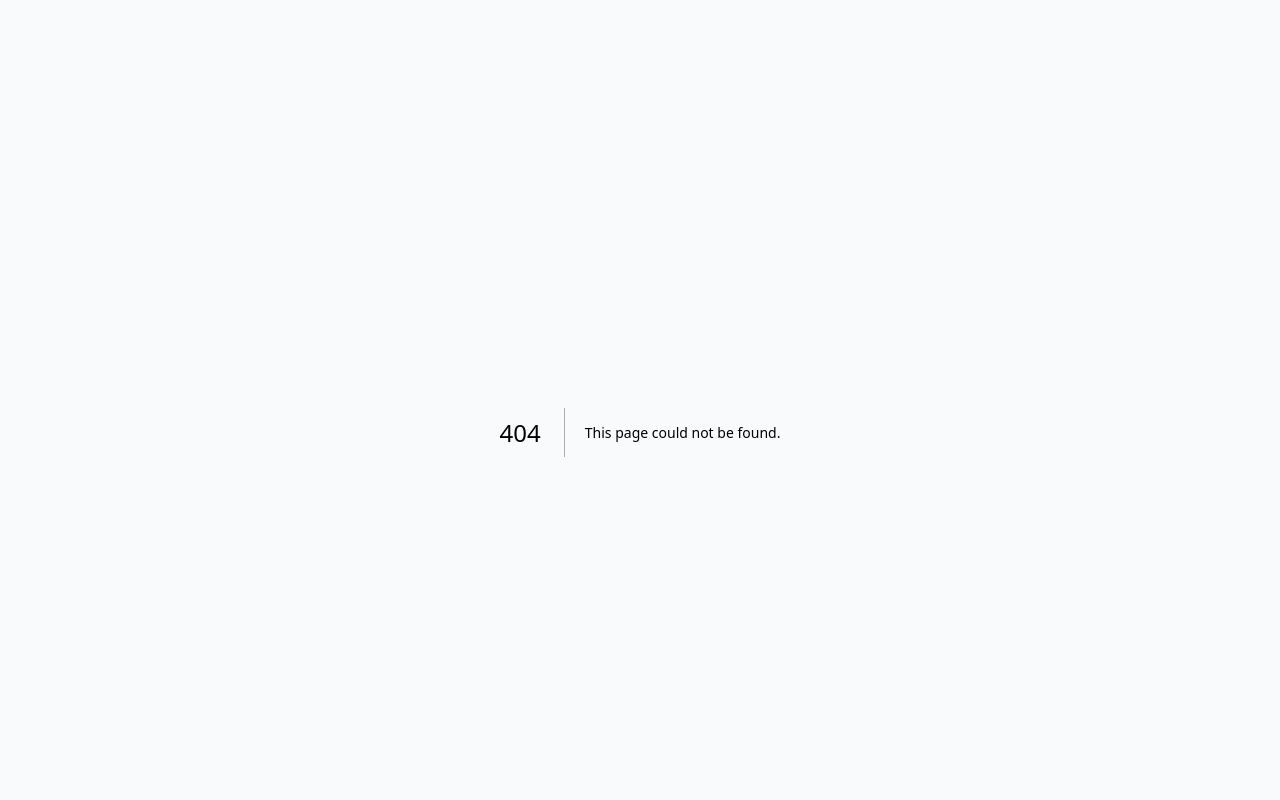
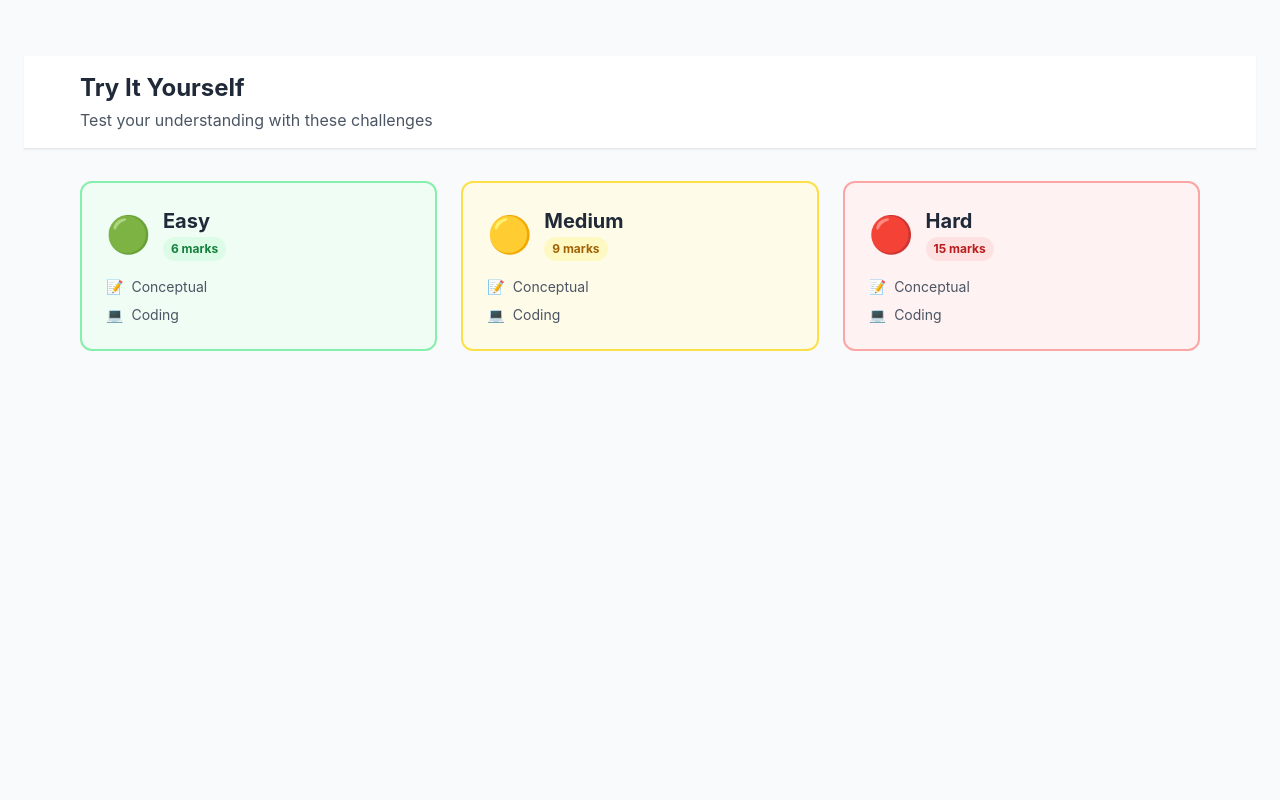
Before and after one commit to lioninthewild/portfolio, a Next.js app: page /kashvi/1/tiy in a window 1280 px wide. Before the commit this address had no page. Shown: the top 800 px of the page. Built offline with nearby package versions, Linux system fonts and the light colour scheme.

Commit message:
feat(tiy): restructure TIY pages with main page and sidebar navigation
- Add /tiy/page.tsx showing 3 horizontal cards (Easy, Medium, Hard)
- Add sidebar navigation to /tiy/[difficulty] page
- Update CourseClient.tsx to link directly to /tiy/
- Update course page to link to /tiy/ instead of ?view=tiy

```diff
--- a/src/app/kashvi/[course]/course/CourseClient.tsx
+++ b/src/app/kashvi/[course]/course/CourseClient.tsx
@@ -191,7 +191,9 @@ export default function CourseClient({ content, initialView, initialDay }: Cours
             ))}
 
             <button
-              onClick={() => selectItem({ type: "tiy" })}
+              onClick={() => {
+                window.location.href = `/kashvi/${course}/tiy/`;
+              }}
               className={`w-full flex items-center gap-3 p-2 rounded-lg hover:bg-surface-container-high transition-colors ${
                 selectedItem.type === "tiy" ? "bg-purple-accent text-white hover:bg-purple-accent/90" : ""
               } ${isMinimized ? "justify-center" : ""}`}
@@ -201,33 +203,6 @@ export default function CourseClient({ content, initialView, initialDay }: Cours
               </svg>
               {!isMinimized && <span className="text-sm font-medium truncate">Try It Yourself</span>}
             </button>
-
-            {/* TIY Sub-menu */}
-            {!isMinimized && selectedItem.type === "tiy" && (
-              <div className="ml-6 mt-2 space-y-1">
-                <Link
-                  href={`/kashvi/${course}/tiy/easy`}
-                  className="flex items-center gap-2 p-2 rounded-lg text-sm text-gray-600 hover:bg-green-50 hover:text-green-700 transition-colors"
-                >
-                  <span>🟢</span>
-                  <span>Easy (6 marks)</span>
-                </Link>
-                <Link
-                  href={`/kashvi/${course}/tiy/medium`}
-                  className="flex items-center gap-2 p-2 rounded-lg text-sm text-gray-600 hover:bg-yellow-50 hover:text-yellow-700 transition-colors"
-                >
-                  <span>🟡</span>
-                  <span>Medium (9 marks)</span>
-                </Link>
-                <Link
-                  href={`/kashvi/${course}/tiy/hard`}
-                  className="flex items-center gap-2 p-2 rounded-lg text-sm text-gray-600 hover:bg-red-50 hover:text-red-700 transition-colors"
-                >
-                  <span>🔴</span>
-                  <span>Hard (15 marks)</span>
-                </Link>
-              </div>
-            )}
           </nav>
         </div>
       </aside>
--- a/src/app/kashvi/[course]/page.tsx
+++ b/src/app/kashvi/[course]/page.tsx
@@ -129,7 +129,7 @@ export default function CourseOverviewPage() {
                     href += `?view=week${weekMatch[1]}&day=1`;
                   }
                 } else if (label.includes("tiy") || label.includes("try it yourself")) {
-                  href += "?view=tiy";
+                  href = "/kashvi/programming-fundamentals/tiy";
                 }
                 return (
                   <Link
--- a/src/app/kashvi/[course]/tiy/[difficulty]/page.tsx
+++ b/src/app/kashvi/[course]/tiy/[difficulty]/page.tsx
@@ -4,6 +4,8 @@ import { useState } from "react";
 import Link from "next/link";
 import { useParams } from "next/navigation";
 import { tiyContent, TIYDifficulty } from "@/data/tiy-content";
+
+const difficulties = ["easy", "medium", "hard"] as const;
 
 export default function TIYDifficultyPage() {
   const params = useParams();
@@ -75,7 +77,7 @@ export default function TIYDifficultyPage() {
       <header className="bg-white shadow-sm border-b border-gray-200 sticky top-0 z-10">
         <div className="max-w-4xl mx-auto px-4 py-4 flex items-center gap-4">
           <Link
-            href="/kashvi/python/course?view=tiy"
+            href="/kashvi/python/tiy"
             className="flex items-center gap-2 text-gray-600 hover:text-purple-600 transition-colors"
           >
             <svg className="w-5 h-5" fill="none" stroke="currentColor" viewBox="0 0 24 24">
@@ -84,9 +86,28 @@ export default function TIYDifficultyPage() {
             <span className="font-medium">Back to TIY</span>
           </Link>
           <div className="h-6 w-px bg-gray-300"></div>
-          <h1 className="text-xl font-bold text-gray-800">
-            TIY - {content.name} ({content.marks} marks)
-          </h1>
+
+          {/* Sidebar Navigation */}
+          <nav className="flex items-center gap-1">
+            {difficulties.map((diff) => {
+              const item = tiyContent[diff];
+              const isActive = diff === difficulty;
+              const itemStyles = item.color;
+              return (
+                <Link
+                  key={diff}
+                  href={`/kashvi/python/tiy/${diff}`}
+                  className={`px-3 py-1.5 rounded-lg text-sm font-medium transition-colors ${
+                    isActive
+                      ? `${itemStyles.bg} ${itemStyles.badge.replace('bg-', 'text-').replace('-100', '-700')}`
+                      : 'text-gray-600 hover:bg-gray-100'
+                  }`}
+                >
+                  {itemStyles.icon} {item.name}
+                </Link>
+              );
+            })}
+          </nav>
         </div>
       </header>
 
--- /dev/null
+++ b/src/app/kashvi/[course]/tiy/page.tsx
@@ -0,0 +1,64 @@
+import Link from "next/link";
+import { tiyContent } from "@/data/tiy-content";
+
+export default function TIYPage() {
+  const difficulties = ["easy", "medium", "hard"] as const;
+
+  const getStyles = (difficulty: string) => {
+    const key = difficulty as keyof typeof tiyContent;
+    return tiyContent[key]?.color || {
+      badge: "bg-gray-100 text-gray-700",
+      border: "border-gray-300",
+      bg: "bg-gray-50",
+      icon: "⚪"
+    };
+  };
+
+  return (
+    <div className="min-h-screen bg-gray-50">
+      <header className="bg-white shadow-sm border-b border-gray-200">
+        <div className="max-w-6xl mx-auto px-4 py-4">
+          <h1 className="text-2xl font-bold text-gray-800">Try It Yourself</h1>
+          <p className="text-gray-600 mt-1">Test your understanding with these challenges</p>
+        </div>
+      </header>
+
+      <main className="max-w-6xl mx-auto px-4 py-8">
+        <div className="grid grid-cols-1 md:grid-cols-3 gap-6">
+          {difficulties.map((difficulty) => {
+            const content = tiyContent[difficulty];
+            const styles = getStyles(difficulty);
+
+            return (
+              <Link
+                key={difficulty}
+                href={`/kashvi/python/tiy/${difficulty}`}
+                className={`block p-6 rounded-xl border-2 ${styles.border} ${styles.bg} hover:shadow-lg transition-shadow cursor-pointer`}
+              >
+                <div className="flex items-center gap-3 mb-4">
+                  <span className="text-4xl">{styles.icon}</span>
+                  <div>
+                    <h2 className="text-xl font-bold text-gray-800 capitalize">{difficulty}</h2>
+                    <span className={`inline-block px-2 py-1 rounded-full text-xs font-bold ${styles.badge}`}>
+                      {content?.marks || 0} marks
+                    </span>
+                  </div>
+                </div>
+                <div className="space-y-2">
+                  <div className="flex items-center gap-2 text-gray-600 text-sm">
+                    <span>📝</span>
+                    <span>Conceptual</span>
+                  </div>
+                  <div className="flex items-center gap-2 text-gray-600 text-sm">
+                    <span>💻</span>
+                    <span>Coding</span>
+                  </div>
+                </div>
+              </Link>
+            );
+          })}
+        </div>
+      </main>
+    </div>
+  );
+}
```
